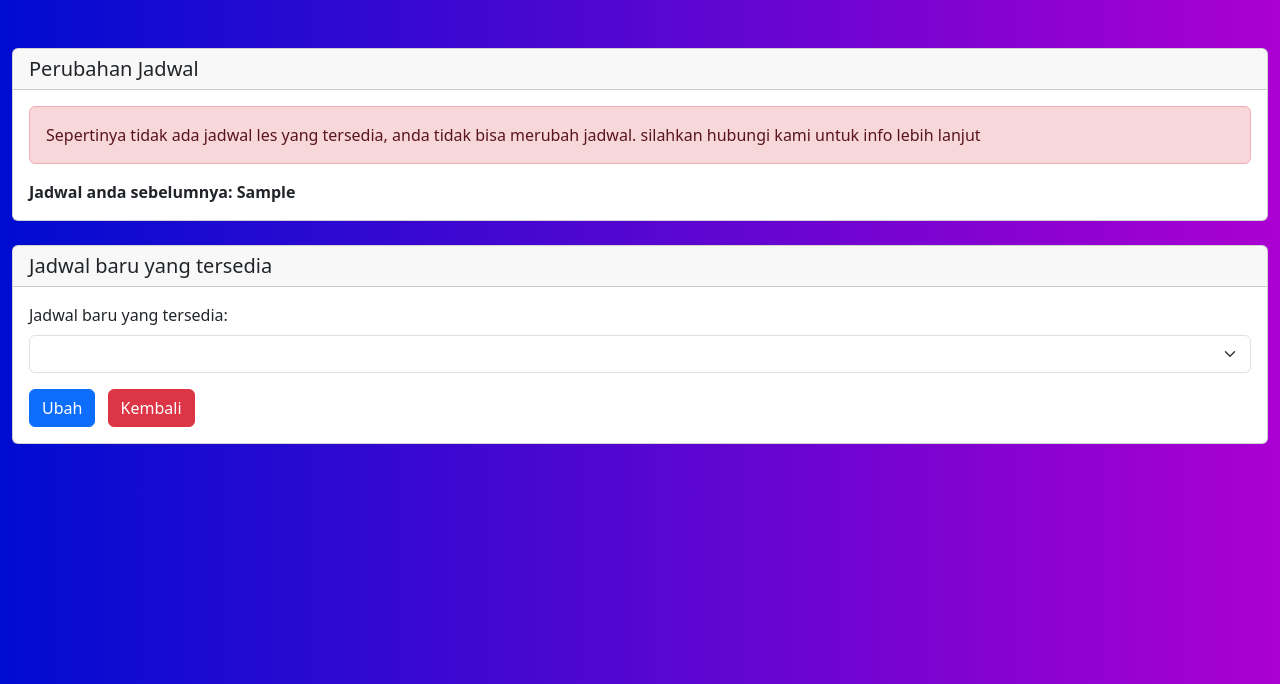
After one commit to alifsyahpanji/lesprivat, a PHP site: page /client/ubahjadwal.php in a window 1280 px wide. The commit adds this page. Shown: the top 684 px of the page. Run offline with PHP 8.4, Linux system fonts and the light colour scheme; the visitor is signed in with stand-in values (Sample User, id 1); tables that the repository leaves empty or names only in its code hold one stand-in row (values such as "Sample post"); lists and menus that the app fills with data are empty.

Commit message:
Menambahkan fitur untuk merubah jadwal

```diff
--- a/client/index.php
+++ b/client/index.php
@@ -63,6 +63,7 @@ if($data_jadwal == NULL) {
                 <div class="card-text">
                     <div class="fw-bolder">Hari: <?php echo $data_hari ?>
                     </div>
+                    <div class=" mt-3 mb-2"><a href="ubahjadwal.php" class="btn btn-warning">Ubah Jadwal</a></div>
                 </div>
                 <?php
 }
--- /dev/null
+++ b/client/ubahjadwal.php
@@ -0,0 +1,128 @@
+<?php
+session_start();
+if($_SESSION['id'] == ""){
+    header("Location: ../index.php");
+}
+
+$user_id = $_SESSION['id'];
+
+include("../env.php");
+
+$data_alert = "";
+
+$check_id_query = "SELECT * FROM akun WHERE id = '$user_id' ";
+$run_query_id = mysqli_query($conn,$check_id_query);
+$row_id = mysqli_fetch_assoc($run_query_id);
+
+$data_jadwal = $row_id["id_jadwal"];
+
+if($data_jadwal){
+    $get_jadwal_query = "SELECT hari FROM jadwal WHERE id = '$data_jadwal' ";
+    $run_query_jadwal = mysqli_query($conn,$get_jadwal_query);
+    $row_jadwal = mysqli_fetch_assoc($run_query_jadwal);
+
+    $data_hari = $row_jadwal["hari"];
+}
+
+$get_jadwal_query = "SELECT * FROM jadwal WHERE id_akun IS NULL";
+$run_jadwal_query = mysqli_query($conn,$get_jadwal_query);
+$count_jadwal = mysqli_num_rows($run_jadwal_query);
+if($count_jadwal > 0){
+    $data_alert = "tersedia";
+} else {
+    $data_alert = "kosong";
+}
+
+?>
+
+<!doctype html>
+<html lang="id">
+
+<head>
+    <meta charset="utf-8">
+    <meta name="viewport" content="width=device-width, initial-scale=1">
+    <title>Les Privat Alifsyah Panji</title>
+    <link rel="stylesheet" href="../assets/css/bootstrap.min.css">
+    <link rel="stylesheet" href="../assets/style.css">
+</head>
+
+<body>
+    <div class="container-fluid">
+
+        <div class="card mt-5 mb-4">
+            <h5 class="card-header">Perubahan Jadwal</h5>
+            <div class="card-body">
+
+                <form action="savejad.php" method="post">
+                    <div class="card-text">
+
+                        <?php
+                    switch($data_alert){
+                        case "tersedia":
+                            ?>
+                        <div class="alert alert-warning" role="alert">
+                            <?php echo "Silahkan pilih jadwal les yang tersedia untuk merubah jadwal yang baru."; ?>
+                        </div>
+                        <?php
+                            break;
+                        case "kosong":
+                            ?>
+                        <div class="alert alert-danger" role="alert">
+                            <?php echo "Sepertinya tidak ada jadwal les yang tersedia, anda tidak bisa merubah jadwal. silahkan hubungi kami untuk info lebih lanjut"; ?>
+                        </div>
+                        <?php
+                            break;
+                    }
+                    ?>
+
+                        <div class="card-text fw-bolder">Jadwal anda sebelumnya:
+                            <?php echo $data_hari ?>
+                        </div>
+
+
+
+                    </div>
+
+                </form>
+
+            </div>
+        </div>
+
+
+        <div class="card mt-3 mb-5">
+            <h5 class="card-header">Jadwal baru yang tersedia</h5>
+            <div class="card-body">
+                <div class="card-text">
+                    <form action="savejadubah.php" method="post">
+                        <label for="jadwal" class="form-label">Jadwal baru yang tersedia:</label>
+                        <select class="form-select" id="jadwalBaru" name="jadwalBaru" required>
+                        <?php
+                            if($count_jadwal){
+                                while($row_jadwal_loop = mysqli_fetch_assoc($run_jadwal_query)) {
+                                    ?> <option value="<?php echo $row_jadwal_loop["id"] ?>"> <?php echo $row_jadwal_loop["hari"] ?></option> <?php
+                                }
+                            }
+                            ?>
+                        </select>
+
+                        <input type="hidden" id="jadwalLama" name="jadwalLama" value="<?php echo $data_jadwal ?>">
+
+                        <div class="mt-3">
+                            <button type="submit" class="btn btn-primary" name="ubah" value="ubah">Ubah</button>
+                            <a href="index.php" class="btn btn-danger ms-2 me-2">Kembali</a>
+                        </div>
+                    </form>
+
+                </div>
+            </div>
+        </div>
+
+
+
+
+
+    </div>
+    <script src="../assets/js/bootstrap.bundle.min.js"></script>
+</body>
+
+</html>
```
Also changed, not shown: client/savejad.php (+19 -5 lines), client/savejadubah.php (added, +102 -0 lines).
